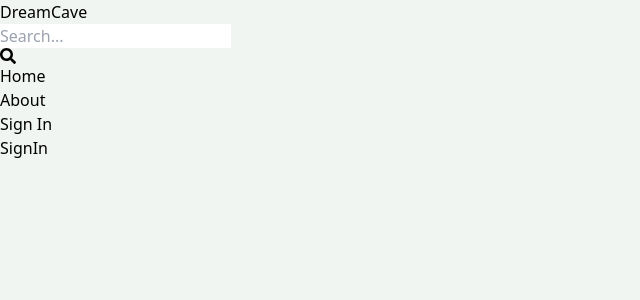
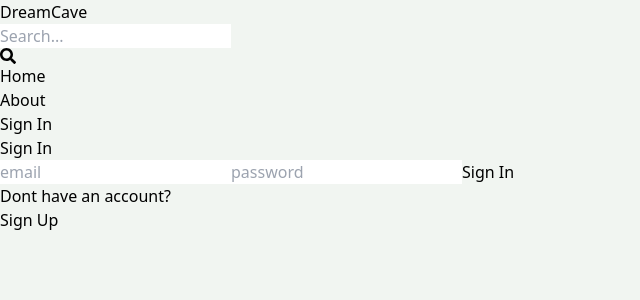
Before and after one commit to Roronoa-Z040/mern-estate, a React (Vite) app in the folder client/: page /sign-in in a window 1280 px wide. Shown: the top 300 px of the page, without its empty margins (0-640 px from the left). Built offline with nearby package versions, Linux system fonts and the light colour scheme.

Commit message:
complete sign in page functionality

```diff
--- a/client/src/pages/SignIn.jsx
+++ b/client/src/pages/SignIn.jsx
@@ -1,7 +1,82 @@
-import React from 'react'
+import { useState } from 'react'
+import {Link, useNavigate} from 'react-router-dom'
+
 
 export default function SignIn() {
+  const [formData, setFormData] = useState({})
+  const [error, setError] = useState(null);
+  const [loading, setLoading] = useState(false);
+  const navigate = useNavigate();
+  const handleChange = (e) => {
+    setFormData(
+      {
+        ...formData,
+        [e.target.id]: e.target.value,
+
+      });
+  };
+  const handleSubmit = async (e) => {
+    e.preventDefault();
+    try {
+        setLoading(true);
+        const res = await fetch('/api/auth/signin',
+        {
+          method: 'POST',
+          headers: {
+            'Content-Type': 'application/json',
+          },
+        body: JSON.stringify(formData),
+        }
+        );
+        const data =  await res.json();
+        console.log(data);
+        if (data.success === false)
+          {
+            setLoading(false);
+            setError(data.message);
+            return;
+          }
+        setLoading(false);
+        setError(null);
+        navigate('/');
+
+    } catch (error) {
+      setLoading(false);
+      setError(error.message);
+    }
+
+  };
+
   return (
-    <div>SignIn</div>
+    <div className='p-3 max-w-lg mx-auto'>
+      <h1 className='text-3xl text-center font-semibold my-7'> Sign In</h1>
+      <form onSubmit={handleSubmit} className='flex flex-col gap-4' >
+
+        <input
+          type="text"
+          placeholder='email'
+          className='border p-3 rounded-lg'
+          id='email'
+          onChange={handleChange}
+        />
+
+        <input
+          type="password"
+          placeholder='password'
+          className='border p-3 rounded-lg'
+          id='password'
+          onChange={handleChange}
+        />
+
+      <button disabled={loading} className='bg-slate-700 text-white p-3 rounded-lg uppercase hover:opacity-80'>{loading ? 'Loading...' : 'Sign In'}</button>
+      </form>
+       <div className='flex gap-2 mt-5 '>
+        <p>Dont have an account?</p>
+        <Link to={"/sign-up"}>
+          <span className='text-blue-700'>Sign Up</span>
+        </Link>
+       </div>
+       {error && <p className='text-red-500 mt-5'>{error}</p>}
+    </div>
   )
 }
--- a/client/src/pages/SignUp.jsx
+++ b/client/src/pages/SignUp.jsx
@@ -58,7 +58,7 @@
       </form>
        <div className='flex gap-2 mt-5 '>
         <p>Have an account?</p>
-        <Link to={"/sionChange={handleChange}gn-in"}>
+        <Link to={"/sign-in"}>
           <span className='text-blue-700'>Sign In</span>
         </Link>
        </div>
```
